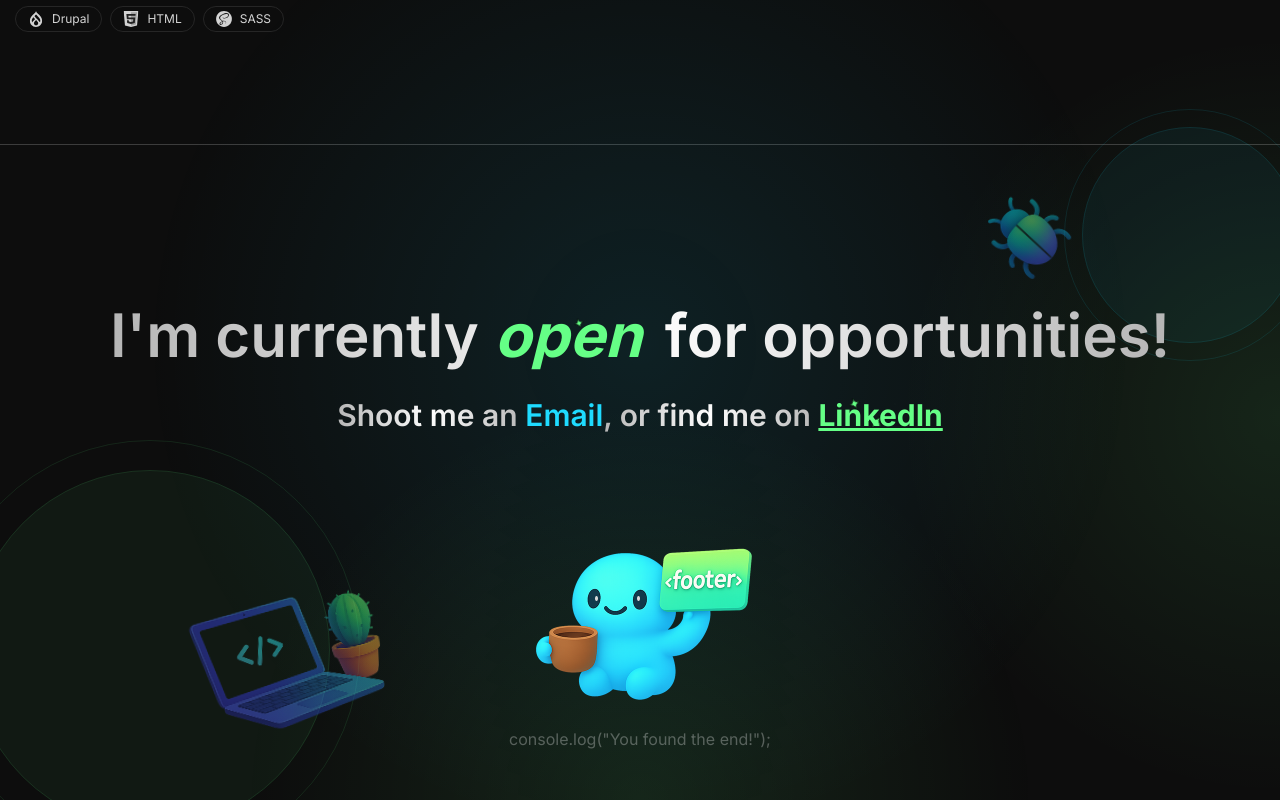
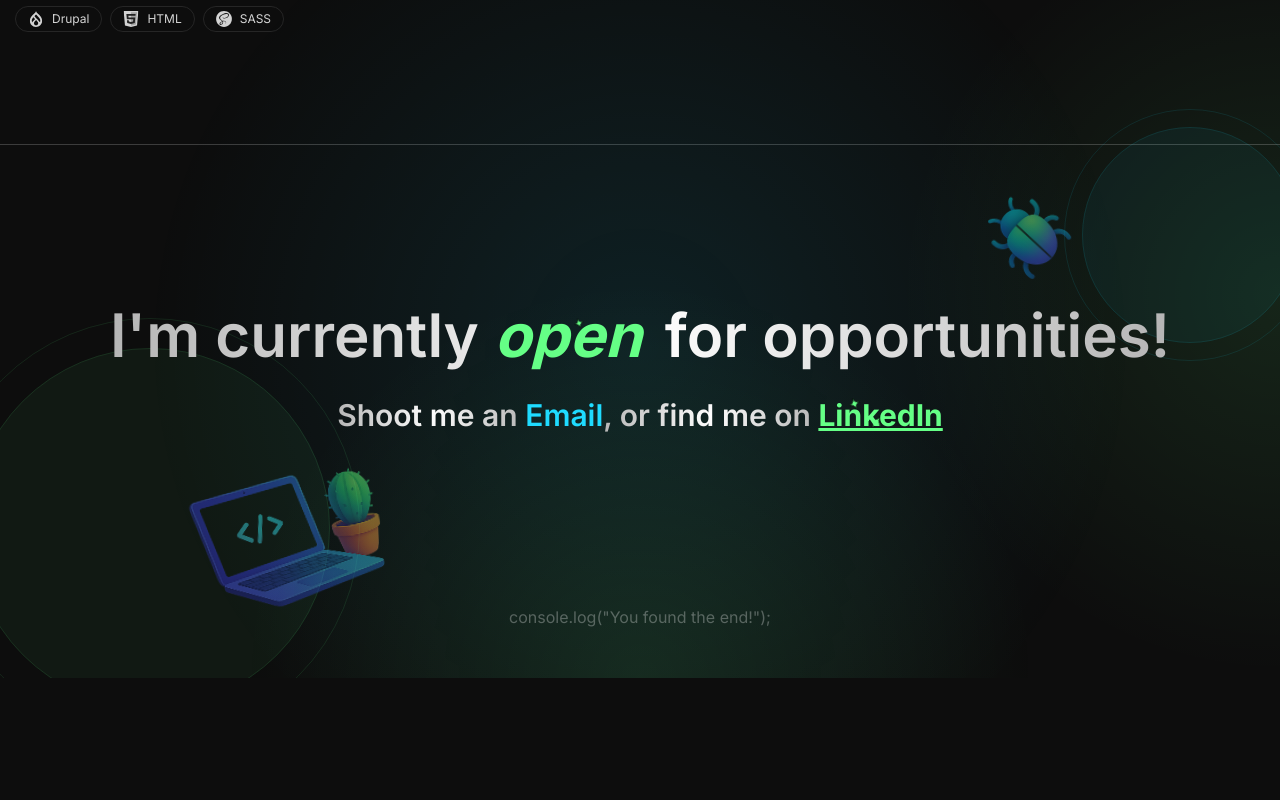
Before and after one commit to builtbyDevon/portfolio, a Next.js app: page / in a window 1280 px wide. Shown: the part 1848-2648 px from the top of the page. After the commit the page ends 2526 px from the top, so only its background shows below. Built offline with nearby package versions, Linux system fonts and the light colour scheme.

Commit message:
Adjust footer

```diff
--- a/src/components/Footer.tsx
+++ b/src/components/Footer.tsx
@@ -54,7 +54,7 @@ const Footer: React.FC = () => {
           </GradientText>
         </div>
       </FadeInView>
-
+      {/*
       <FadeInView>
         <Image
           src="/footer-guy.png"
@@ -65,10 +65,10 @@ const Footer: React.FC = () => {
           className="mx-auto -mb-10 w-[150px] pt-2 md:w-[248px] md:pt-16"
           style={{ height: "auto" }}
         />
-      </FadeInView>
+      </FadeInView> */}
 
       <FadeInView delay={0.7}>
-        <p className="py-12 pb-6 text-center text-sm text-neutral-50/30 md:pb-12 md:text-base">
+        <p className="pt-35 py-12 pb-6 text-center text-sm text-neutral-50/30 md:pb-12 md:text-base">
           console.log("You found the end!");
         </p>
       </FadeInView>
```
